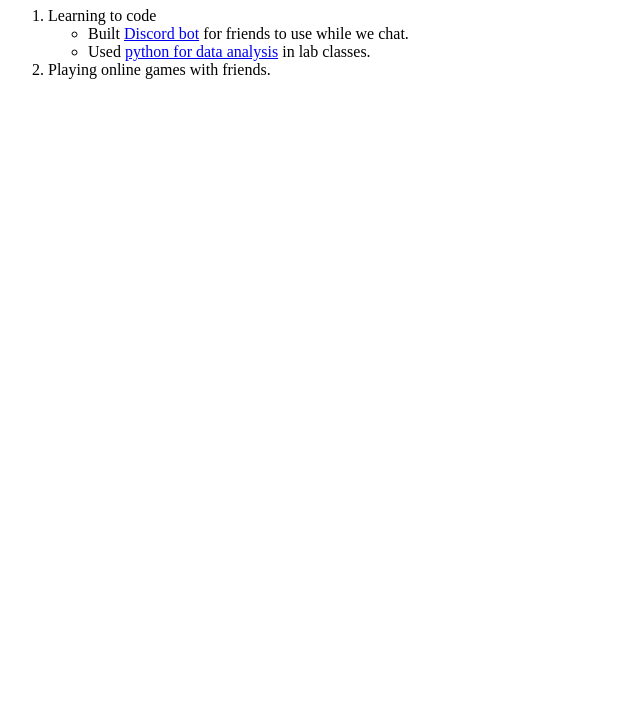
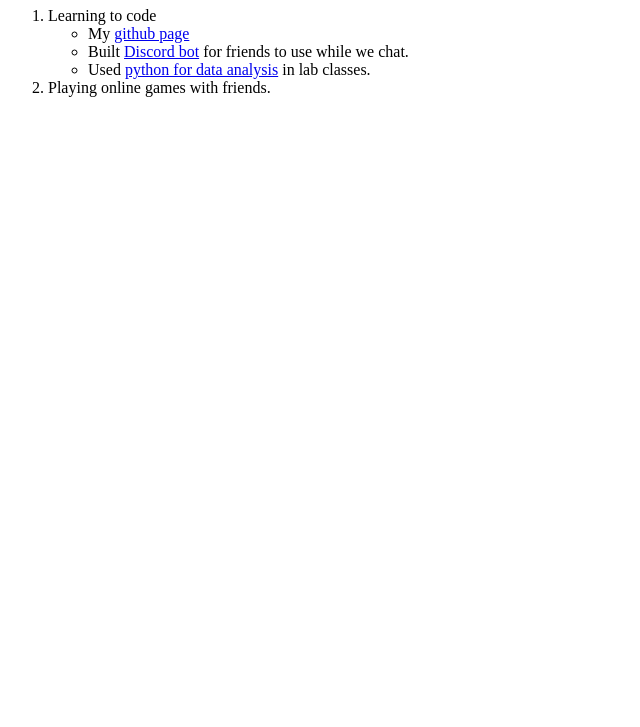
Before and after one commit to rmizukam/cv, a plain HTML site: page hobbies.html in a window 1280 px wide. Shown: the part 73-800 px from the top of the page, without its empty margins (0-640 px from the left). Drawn offline with Linux system fonts and the light colour scheme.

Commit message:
added general github page to hobbies page

```diff
--- a/hobbies.html
+++ b/hobbies.html
@@ -11,6 +11,7 @@
 <ol>
   <li>Learning to code
     <ul>
+      <li>My <a href="https://github.com/rmizukam/">github page</a></li>
       <li>Built <a href="https://github.com/rmizukam/TanjunBot">Discord bot</a> for friends to use while we chat.</li>
       <li>Used <a href="https://github.com/rmizukam/semiconductor_lab">python for data analysis</a> in lab classes.</li>
     </ul>
```
